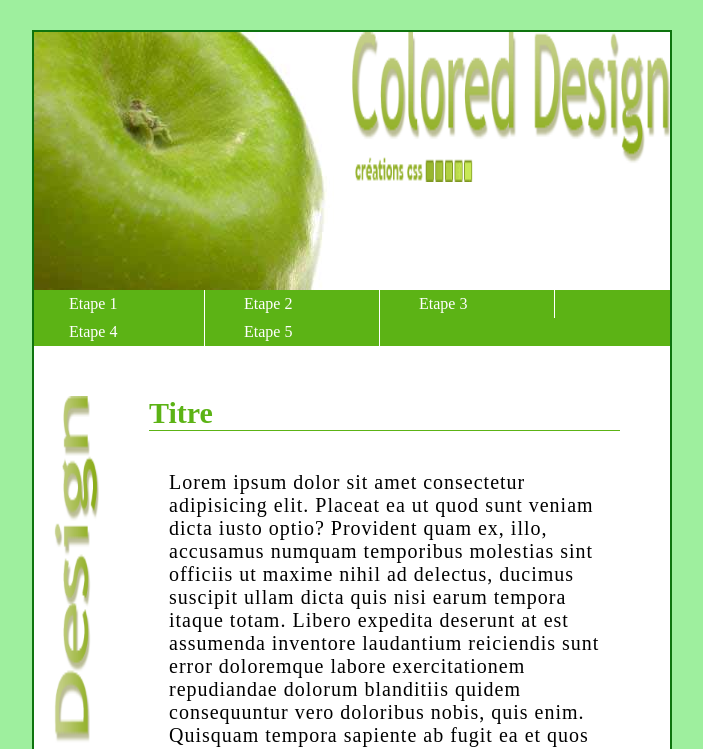
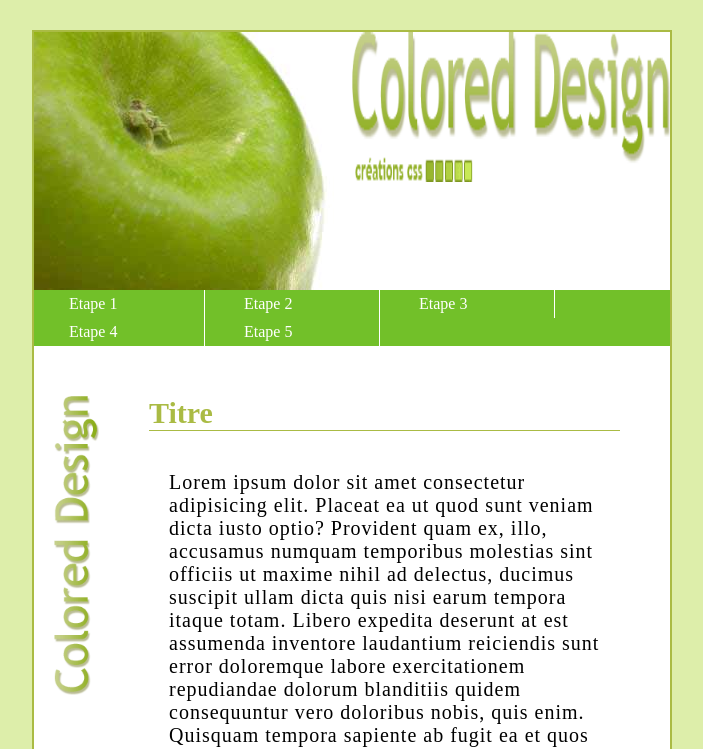
Before and after one commit to DfrtJulien/Exercice-Pomme, a plain HTML site: page index.html in a window 1280 px wide. Shown: the top 749 px of the page, without its empty margins (288-991 px from the left). Drawn offline with Linux system fonts and the light colour scheme.

```diff
--- a/css/style.css
+++ b/css/style.css
@@ -1,20 +1,24 @@
 * {
     margin: 0;
 }
+
 body {
     width: 50%;
     margin: 0 auto;
-    background-color: rgba(121, 233, 121, 0.719);
+    background-color: #DDEEAA;
 }
+
 a {
     text-decoration: none;
     color: inherit;
 }
+
 .container {
-    border: 2px solid rgb(14, 116, 14);
+    border: 2px solid #AABB44;
     border-bottom: none;
     margin-top: 30px;
 }
+
 header{
     display: flex;
     width: 100%;
@@ -25,13 +29,14 @@
 .apple {
     width: 300px;
 }
+
 .title-img {
     height: 150px;
     width: 50%;
 }
 
 nav {
-    background-color: rgb(92, 179, 21);
+    background-color: #72c029;
     color: white;
 }
 
@@ -47,7 +52,6 @@
 }
 
 .img {
-    height: 40%;
     margin-top: 50px;
     margin-left: 20px;
 }
@@ -59,13 +63,14 @@
 .block-left img {
     width: 45px;
 }
+
 .title {
     font-size: 30px;
-    color: rgb(92, 179, 21);
+    color: #AABB44;
     display: block;
     width: 100%;
     margin-bottom: 20px;
-    border-bottom: 1px solid rgb(92, 179, 21);
+    border-bottom: 1px solid #AABB44;
 }
 
 .block-right {
```
